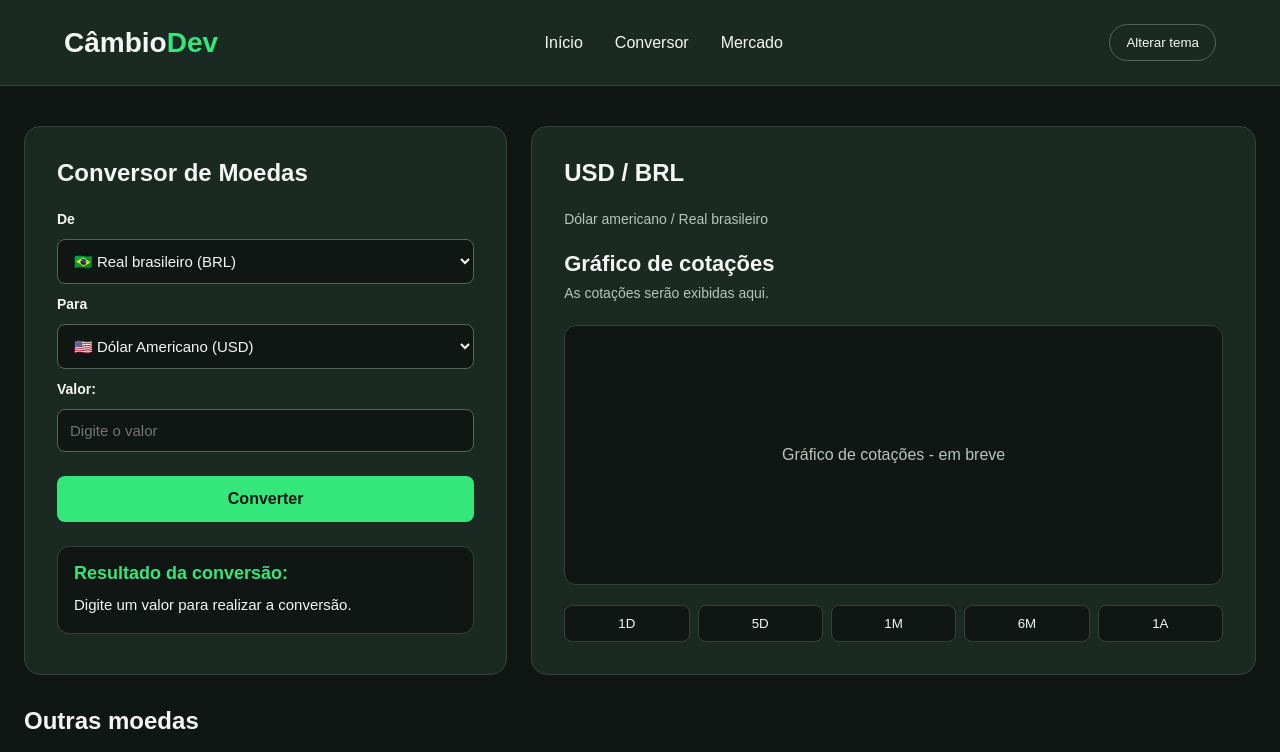
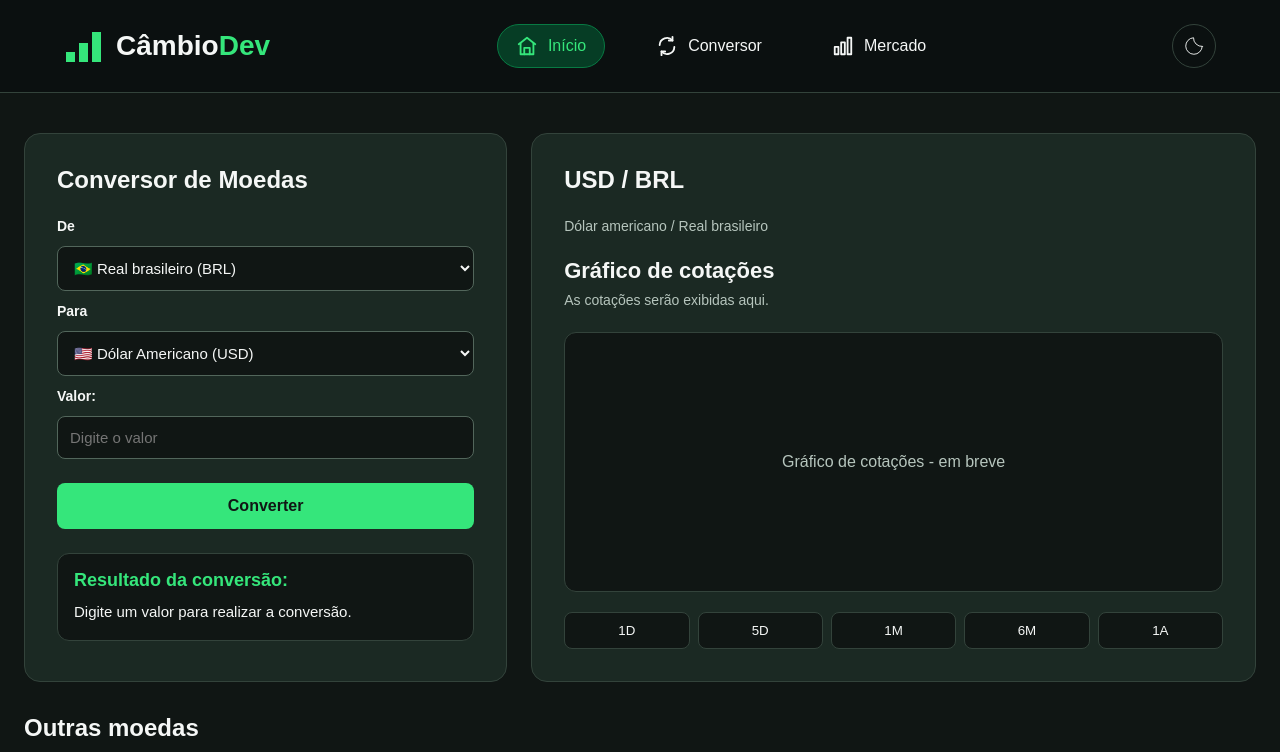
Before and after one commit to silvarm628-hub/cambio-dev, a plain HTML site: page index.html in a window 1280 px wide. Shown: the top 752 px of the page. Drawn offline with Linux system fonts and the light colour scheme.

Commit message:
feat: aprimora cabecalho e navegacao do CambioDev

```diff
--- a/index.html
+++ b/index.html
@@ -1,4 +1,3 @@
-
 <!DOCTYPE html>
 <html lang="pt-br">
 
@@ -13,16 +12,57 @@
 <body>
 
     <header>
-        <h1 class="logo">Câmbio<span>Dev</span></h1>
+        <h1 class="logo">
+            <svg width="40" height="40" viewBox="0 0 40 40" fill="none" aria-hidden="true">
+
+                <rect x="2" y="26" width="9" height="10" fill="#35e67b" />
+                <rect x="15" y="17" width="9" height="19" fill="#35e67b" />
+                <rect x="28" y="6" width="9" height="30" fill="#35e67b" />
+            </svg>
+
+            <span class="logo-texto">Câmbio<span>Dev</span></span>
+        </h1>
 
         <nav aria-label="Navegação Principal">
-            <a href="#inicio">Início</a>
-            <a href="#conversor">Conversor</a>
-            <a href="#mercado">Mercado</a>
+
+            <a href="#inicio" class="nav-link ativo">
+                <svg width="22" height="22" viewBox="0 0 24 24" fill="none" stroke="currentColor" stroke-width="2"
+                    stroke-linecap="round" stroke-linejoin="round" aria-hidden="true">
+                    <path d="m3 10 9-7 9 7" />
+                    <path d="M5 9v12h14V9" />
+                    <path d="M9 21v-7h6v7" />
+                </svg>
+                <span>Início</span>
+            </a>
+
+            <a href="#conversor" class="nav-link">
+                <svg width="22" height="22" viewBox="0 0 24 24" fill="none" stroke="currentColor" stroke-width="2"
+                    stroke-linecap="round" stroke-linejoin="round" aria-hidden="true">
+                    <path d="M4 11a8 8 0 0 1 14-5" />
+                    <path d="M18 2v4h-4" />
+                    <path d="M20 13a8 8 0 0 1-14 5" />
+                    <path d="M6 22v-4h4" />
+                </svg>
+                <span>Conversor</span>
+            </a>
+
+            <a href="#mercado" class="nav-link">
+                <svg width="22" height="22" viewBox="0 0 24 24" fill="none" stroke="currentColor" stroke-width="2"
+                    stroke-linecap="round" stroke-linejoin="round" aria-hidden="true">
+                    <rect x="3" y="13" width="4" height="8" />
+                    <rect x="10" y="8" width="4" height="13" />
+                    <rect x="17" y="3" width="4" height="18" />
+                </svg>
+                <span>Mercado</span>
+            </a>
+
         </nav>
 
-        <button type="button" id="botao-tema">
-            Alterar tema
+        <button type="button" id="botao-tema" aria-label="Alterar tema">
+          <svg width="22" height="22" viewBox="0 0 24 24" fill="none" stroke="currentColor" stroke-linecap="round" stroke-linejoin="round" aria-hidden="true">
+            <path d="M20.985 12.486A9 9 0 0 1 11.514 3.015 9 9 0 1 0 20.985 12.486Z"/>
+
+           </svg>
         </button>
     </header>
 
@@ -54,15 +94,8 @@
                     </select>
 
                     <label for="valor">Valor:</label>
-                    <input
-                        type="number"
-                        id="valor"
-                        name="valor"
-                        placeholder="Digite o valor"
-                        min="0.01"
-                        step="any"
-                        required
-                    >
+                    <input type="number" id="valor" name="valor" placeholder="Digite o valor" min="0.01" step="any"
+                        required>
 
                     <button type="submit" id="botao-converter">
                         Converter
@@ -136,4 +169,5 @@
     </footer>
 
 </body>
+
 </html>
--- a/styles.css
+++ b/styles.css
@@ -5,6 +5,7 @@
     --cor-verde: #35E67B;
     --cor-texto: #F5F7F6;
     --cor-borda: #33433B;
+    --cor-cabecalho: #0B1010
 }
 
 * {
@@ -30,19 +31,25 @@ header {
     justify-content: space-between;
     gap: 24px;
     padding: 24px 5%;
-    background-color: var(--cor-superficie);
+    background-color: var(--cor-cabecalho);
     border-bottom: 1px solid var(--cor-borda);
 }
 
 .logo {
+    display:flex;
+    align-items: center;
+    gap: 12px;
     font-size: 28px;
     font-weight: 700;
     color: var(--cor-texto);
 }
 
-.logo span {
+.logo texto {
+    color: var(--cor-texto);
+}
+ .logo-texto span {
     color: var(--cor-verde);
-}
+ }
 
 nav {
     display: flex;
@@ -50,27 +57,57 @@ nav {
     gap: 32px;
 }
 
-nav a {
+.nav-link {
+    display:flex;
+    align-items: center;
+    justify-content: center;
+    gap: 10px;
+    padding: 10px 18px;
+    border: 1px solid transparent;
+    border-radius: 30px;
     color: var(--cor-texto);
     text-decoration: none;
-    font-size: 16px;
+    font-size: 16;
     font-weight: 500;
 }
+
+.nav-link.ativo {
+    background: #063d25;
+    border-color: #087A43;
+    color: var(--cor-verde);
+}
+
+.nav-link:not(.ativo):hover {
+    background: #063d25;
+    border-color: #087A43;
+    color: var(--cor-verde);
+}
+
 
 nav a:hover {
     color: var(--cor-verde);
 }
 
 #botao-tema {
-    background-color: transparent;
+    display: flex;
+    align-items: center;
+    justify-content: center;
+    width: 44px;
+    height: 44px;
+    padding: 0;
+    background: var(--cor-cabecalho);
     color: var(--cor-texto);
-    border: 1px solid #52665B;
-    border-radius: 25px;
-    padding: 10px 16px;
+    border: 1px solid var(--cor-borda);
+    border-radius: 50px;
     cursor: pointer;
+    flex-shrink: 0;
+    transition: background-color 0.3s ease,
+    border-color 0.3s ease;
+
 }
 
 #botao-tema:hover {
+    background-color: var(--cor-superficie);
     border-color: var(--cor-verde);
 }
 
```
